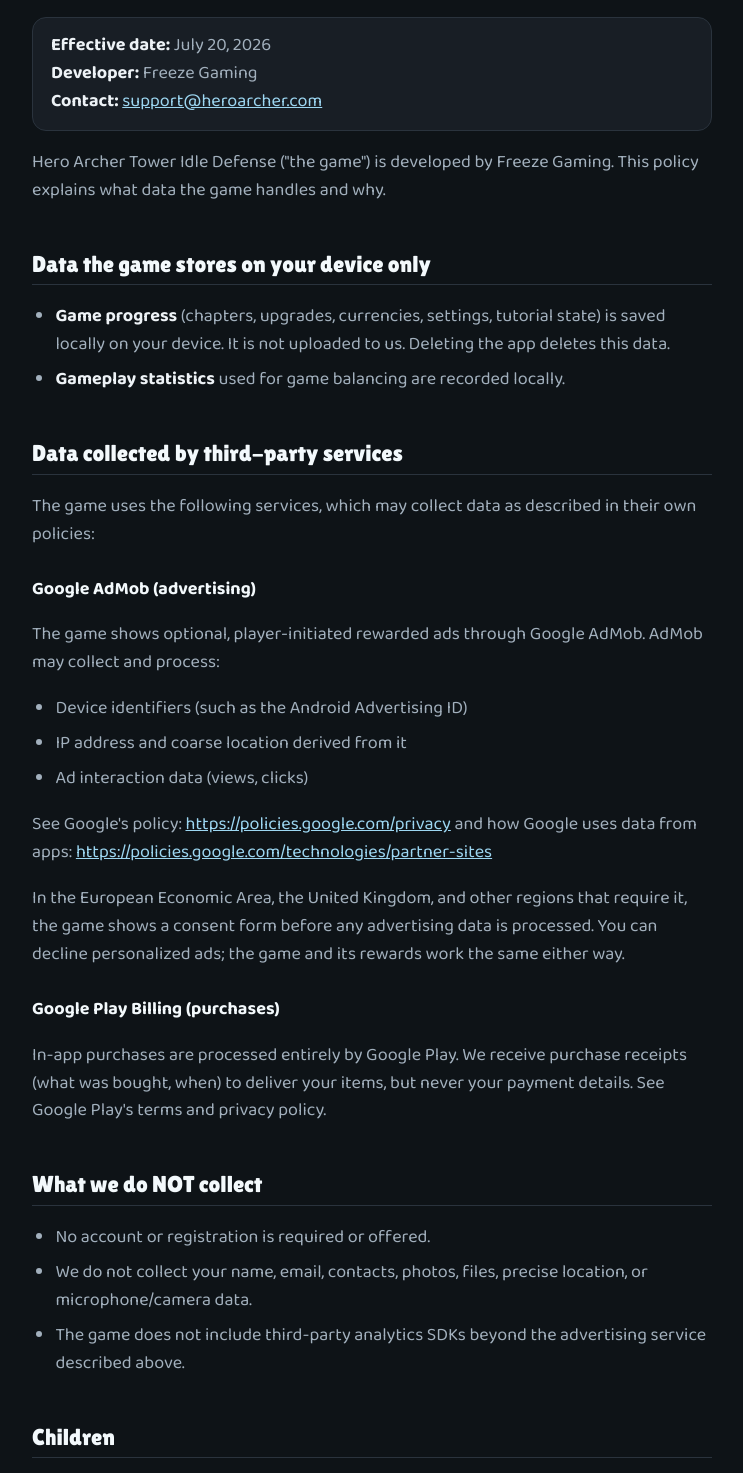
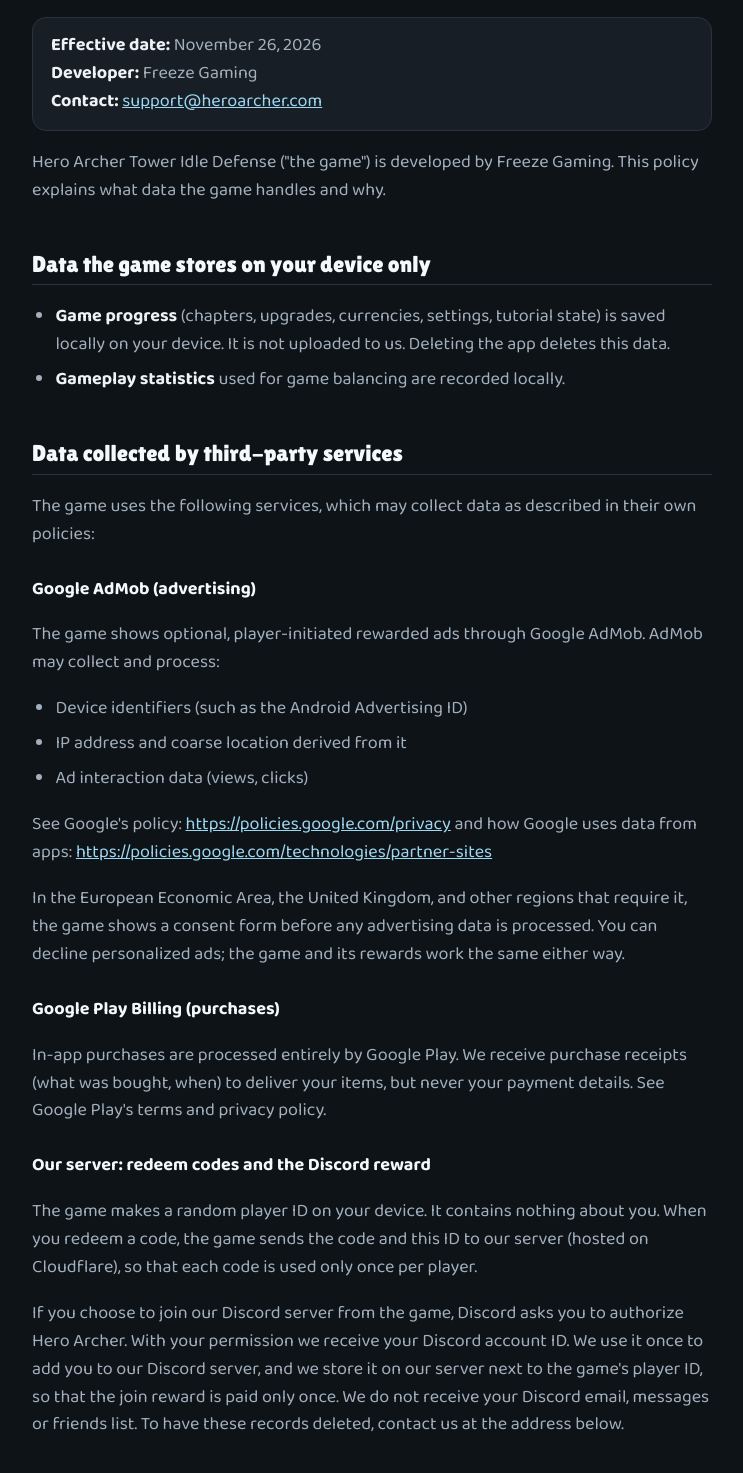
Before and after one commit to alikhan866/heroarcher-site, a plain HTML site: page privacy/index.html in a window 1280 px wide. Shown: the part 192-1665 px from the top of the page, without its empty margins (268-1011 px from the left). Drawn offline with Linux system fonts and the light colour scheme.

Commit message:
Privacy and data deletion: the redeem-code server and the optional Discord link (player ID, Discord account ID), effective 2026-11-26
Co-Authored-By: Claude Opus 5.5 <noreply@anthropic.com>

```diff
--- a/privacy/index.html
+++ b/privacy/index.html
@@ -25,7 +25,7 @@
     <h1>Privacy Policy</h1>
     <p class="legal__app">Hero Archer Tower Idle Defense</p>
 
-    <p class="legal__meta"><strong>Effective date:</strong> July 20, 2026<br>
+    <p class="legal__meta"><strong>Effective date:</strong> November 26, 2026<br>
     <strong>Developer:</strong> Freeze Gaming<br>
     <strong>Contact:</strong> <a href="mailto:support@heroarcher.com">support@heroarcher.com</a></p>
 
@@ -65,6 +65,17 @@
     <p>In-app purchases are processed entirely by Google Play. We receive purchase
     receipts (what was bought, when) to deliver your items, but never your
     payment details. See Google Play's terms and privacy policy.</p>
+
+    <h3>Our server: redeem codes and the Discord reward</h3>
+    <p>The game makes a random player ID on your device. It contains nothing about
+    you. When you redeem a code, the game sends the code and this ID to our server
+    (hosted on Cloudflare), so that each code is used only once per player.</p>
+    <p>If you choose to join our Discord server from the game, Discord asks you to
+    authorize Hero Archer. With your permission we receive your Discord account
+    ID. We use it once to add you to our Discord server, and we store it on our
+    server next to the game's player ID, so that the join reward is paid only once.
+    We do not receive your Discord email, messages or friends list. To have these
+    records deleted, contact us at the address below.</p>
 
     <h2>What we do NOT collect</h2>
     <ul>
--- a/sitemap.xml
+++ b/sitemap.xml
@@ -16,10 +16,10 @@
   </url>
   <url>
     <loc>https://heroarcher.com/privacy/</loc>
-    <lastmod>2026-11-20</lastmod>
+    <lastmod>2026-11-26</lastmod>
   </url>
   <url>
     <loc>https://heroarcher.com/delete-account/</loc>
-    <lastmod>2026-11-20</lastmod>
+    <lastmod>2026-11-26</lastmod>
   </url>
 </urlset>
```
Also changed, not shown: delete-account/index.html (+6 -2 lines).
